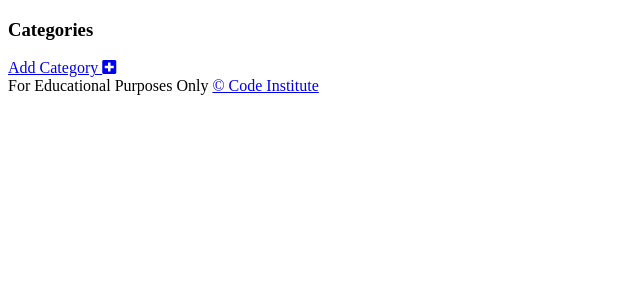
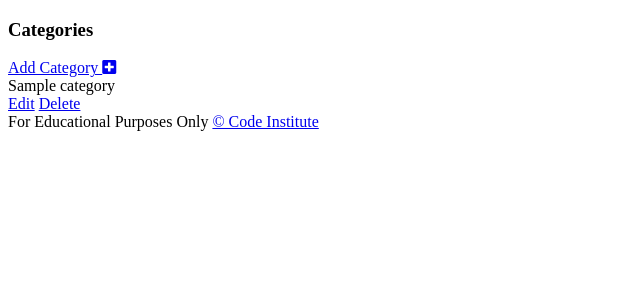
Before and after one commit to KDugg84/CI-Flask-SQLalchemy-New-Task-Manager-CA, a Flask app: page /categories in a window 1280 px wide. Shown: the part 166-466 px from the top of the page, without its empty margins (0-640 px from the left). Run offline with Flask 2, Linux system fonts and the light colour scheme; tables that the repository leaves empty hold one stand-in row (values such as "Sample post").

Commit message:
Add for loop to card code

```diff
--- a/taskmanager/templates/categories.html
+++ b/taskmanager/templates/categories.html
@@ -3,12 +3,28 @@
 
 <h3 class="light-blue-text text-darken-4 center-align">Categories</h3>
 
-<class class="row">
+<div class="row">
     <div class="col s12 center-align">
         <a href="{{ url_for('add_category') }}" class="btn-large light-blue darken-2">
             Add Category <i class="fas fa-plus-square right"></i>
         </a>
     </div>
-</class>
+</div>
+
+<div class="row">
+    {% for category in categories %}
+    <div class="col s12 m6 l3">
+        <div class="card light-blue darken-4 center-align">
+            <div class="card-content white-text">
+                <span class="card-title">{{ category.category_name }}</span>
+            </div>
+            <div class="card-action">
+                <a href="#" class="btn green accent-4">Edit</a>
+                <a href="#" class="btn red">Delete</a>
+            </div>
+        </div>
+    </div>
+    {% endfor %}
+</div>
 
 {% endblock %}
```
